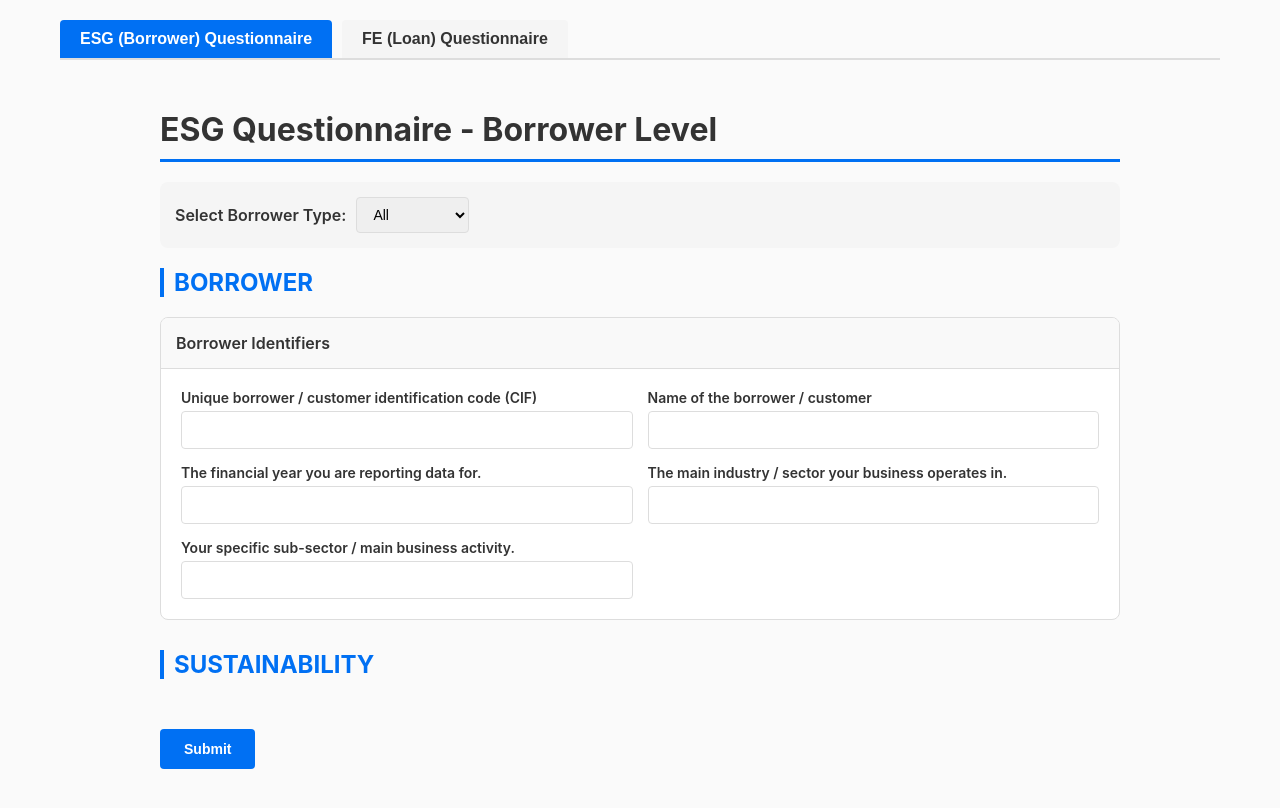
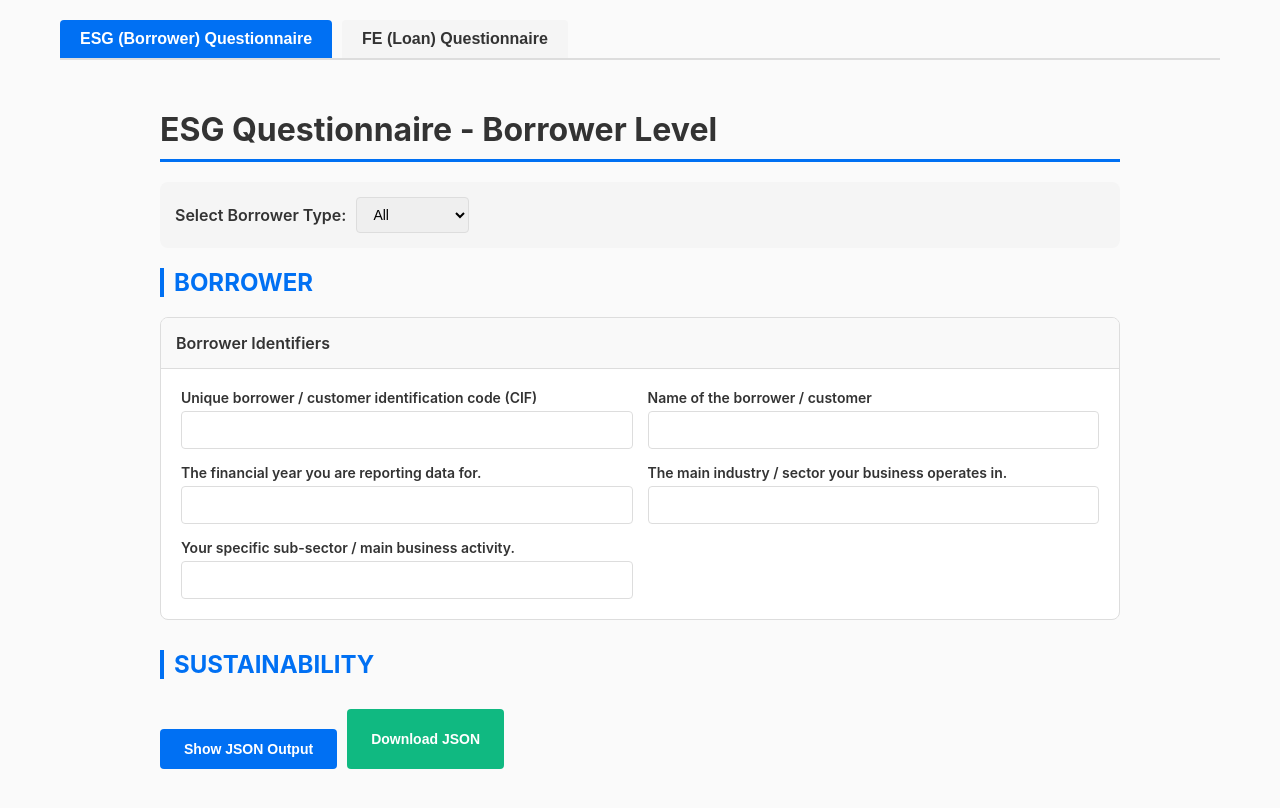
Before and after one commit to rufinjose-ctrl/questionnaire-form, a Next.js app: page / in a window 1280 px wide. Shown: the top 808 px of the page. Built offline with nearby package versions, Linux system fonts and the light colour scheme.

Commit message:
Update page.js to use EnhancedDynamicForm

```diff
--- a/app/page.js
+++ b/app/page.js
@@ -1,7 +1,7 @@
 'use client';
 
 import { useState } from 'react';
-import DynamicForm from '@/components/DynamicForm';
+import EnhancedDynamicForm from '@/components/EnhancedDynamicForm';
 import borrowerQuestionnaire from '@/data/borrower-questions.json';
 import loanQuestionnaire from '@/data/loan-questions.json';
 
@@ -54,14 +54,14 @@ export default function Home() {
         </div>
 
         {activeTab === 'borrower' && (
-          <DynamicForm
+          <EnhancedDynamicForm
             questionnaire={borrowerQuestionnaire}
             title="ESG Questionnaire - Borrower Level"
           />
         )}
 
         {activeTab === 'loan' && (
-          <DynamicForm
+          <EnhancedDynamicForm
             questionnaire={loanQuestionnaire}
             title="Financed Emissions Questionnaire - Loan Level"
           />
```
